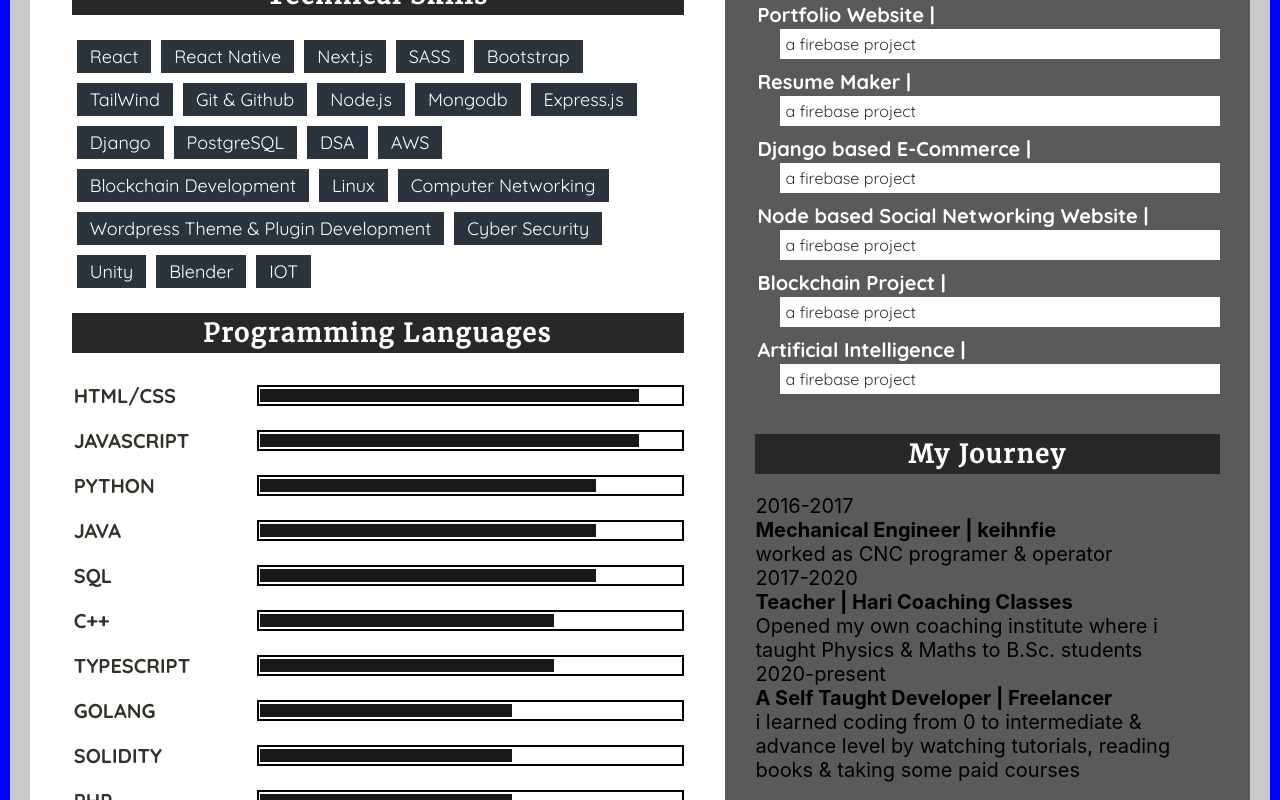
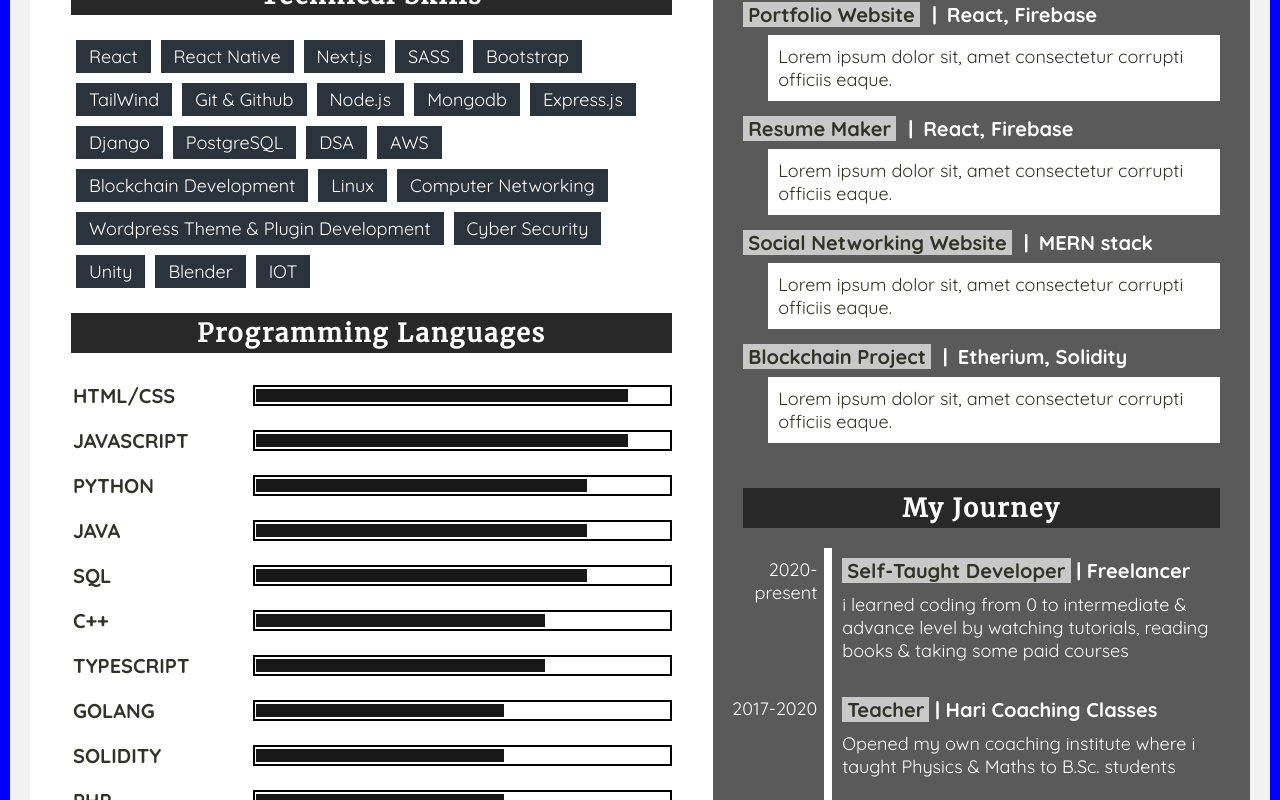
Before and after one commit to harijoshi12/my-portfolio, a React (Create React App) app: page /my-resume in a window 1280 px wide. Shown: the part 600-1400 px from the top of the page. Built offline with nearby package versions, Linux system fonts and the light colour scheme.

Commit message:
almost all set

```diff
--- a/src/pages/myResume/MyResumePage.module.css
+++ b/src/pages/myResume/MyResumePage.module.css
@@ -50,14 +50,14 @@
       -ms-flex-pack: center;
           justify-content: center;
   padding: 20px;
-  background-color: #c9c9c9;
+  background-color: #f2f2f2;
   width: 1260px;
   height: 1782px;
 }
 
 #myResumePage .myResume .left {
   background-color: white;
-  width: 57%;
+  width: 56%;
 }
 
 #myResumePage .myResume .left .personalInfo {
@@ -147,8 +147,9 @@
 
 #myResumePage .myResume .left .personalInfo .imgboxOuter .imgboxInner .myinfo .profession {
   color: #f0f0f0;
-  font-size: 27px;
-  font-family: 'Quicksand', sans-serif;
+  font-size: 30px;
+  font-weight: 500;
+  font-family: "Quicksand", sans-serif;
 }
 
 #myResumePage .myResume .left .personalInfo .tagline {
@@ -249,6 +250,7 @@
 #myResumePage .myResume .left .langs .lang .title {
   font-size: 22px;
   font-weight: 700;
+  color: #31332a;
 }
 
 #myResumePage .myResume .left .langs .lang .level {
@@ -265,7 +267,7 @@
 }
 
 #myResumePage .myResume .right {
-  width: 43%;
+  width: 44%;
   background-color: #5a5a5a;
 }
 
@@ -290,7 +292,11 @@
 #myResumePage .myResume .right .contactDetails a:hover span:last-child {
   -webkit-transform: translateY(-3px);
           transform: translateY(-3px);
-  color: #9c9cff;
+  color: #2de6fe;
+}
+
+#myResumePage .myResume .right .contactDetails a:hover span:first-child {
+  color: #2de6fe;
 }
 
 #myResumePage .myResume .right .contactDetails a span:first-child {
@@ -308,36 +314,85 @@
 }
 
 #myResumePage .myResume .right .projects .projectItem {
-  margin-bottom: 10px;
+  margin-bottom: 15px;
   font-family: "Quicksand", sans-serif;
 }
 
 #myResumePage .myResume .right .projects .projectItem .title {
   color: white;
   font-size: 20px;
-  margin: 5px 2px;
-  margin-bottom: 2px;
+  margin: 6px 0;
+  margin-bottom: 8px;
   font-weight: 700;
+}
+
+#myResumePage .myResume .right .projects .projectItem .title span {
+  padding: 3px 5px;
+}
+
+#myResumePage .myResume .right .projects .projectItem .title span:first-child {
+  padding: 0 5px;
+  color: #31332a;
+  background-color: #c8c8c8;
+}
+
+#myResumePage .myResume .right .projects .projectItem .title span:nth-child(2) {
+  margin-left: 7px;
 }
 
 #myResumePage .myResume .right .projects .projectItem .desc {
   color: #31332a;
   background-color: white;
-  font-size: 16px;
-  padding: 5px;
+  font-size: 18px;
+  padding: 10px;
   margin-left: 25px;
 }
 
+#myResumePage .myResume .right .myJourney {
+  display: -webkit-box;
+  display: -ms-flexbox;
+  display: flex;
+  -webkit-box-orient: vertical;
+  -webkit-box-direction: normal;
+      -ms-flex-direction: column;
+          flex-direction: column;
+  -webkit-box-align: end;
+      -ms-flex-align: end;
+          align-items: flex-end;
+}
+
+#myResumePage .myResume .right .myJourney .myJourneyItem {
+  position: relative;
+  width: 83%;
+  border-left: 8px solid white;
+  color: white;
+  padding: 10px;
+  padding-bottom: 25px;
+  font-family: "Quicksand", sans-serif;
+}
+
 #myResumePage .myResume .right .myJourney .myJourneyItem .time {
-  font-size: 20px;
+  font-size: 18px;
+  position: absolute;
+  left: -115px;
+  width: 100px;
+  text-align: right;
 }
 
 #myResumePage .myResume .right .myJourney .myJourneyItem .title {
   font-size: 20px;
+  font-weight: 700;
+  margin-bottom: 10px;
+}
+
+#myResumePage .myResume .right .myJourney .myJourneyItem .title span:first-child {
+  color: #31332a;
+  padding: 0 5px;
+  background-color: #c8c8c8;
 }
 
 #myResumePage .myResume .right .myJourney .myJourneyItem .desc {
-  font-size: 20px;
+  font-size: 18px;
 }
 
 #myResumePage .myResume .right .interests .interest {
--- a/src/pages/myResume/components.js
+++ b/src/pages/myResume/components.js
@@ -57,7 +57,7 @@ export const Lang = ({title, level}) => {
 export function ProjectItem({ title,tech, desc }) {
     return (
         <div className={styles.projectItem}>
-            <h2 className={styles.title}><span>{title}</span> | <span>{tech}</span></h2>
+            <h2 className={styles.title}><span>{title}</span><span>|</span><span>{tech}</span></h2>
             <p className={styles.desc}>{desc}</p>
         </div>
     )
@@ -68,7 +68,7 @@ export function MyJourneyItem(props) {
     return (
         <div className={styles.myJourneyItem}>
             <span className={styles.time}>{time}</span>
-            <h1 className={styles.title}><span>{jobTitle}</span> | <span>{companyName}</span></h1>
+            <h1 className={styles.title}><span>{jobTitle}</span>   | <span>{companyName}</span></h1>
             <p className={styles.desc}>{desc}</p>
         </div>
     )
--- a/src/pages/myResume/data.js
+++ b/src/pages/myResume/data.js
@@ -34,7 +34,7 @@ export const contactDetails =[
     {
         id: 5,
         icon: <FaGithub/>,
-        info: "https://github.com/harijoshi12",
+        info: "github.com/harijoshi12",
         link: "https://github.com/harijoshi12"
     },
     {
@@ -206,42 +206,54 @@ export const projectData = [
     {
         id: 1,
         title: "Portfolio Website",
-        desc: "a firebase project"
+        tech: "React, Firebase",
+        desc: "Lorem ipsum dolor sit, amet consectetur  corrupti officiis eaque."
     },
     {
         id: 2,
         title: "Resume Maker",
-        desc: "a firebase project"
+        tech: "React, Firebase",
+        desc: "Lorem ipsum dolor sit, amet consectetur  corrupti officiis eaque."
     },
-    {
-        id: 3,
-        title: "Django based E-Commerce",
-        desc: "a firebase project"
-    },
+    // {
+    //     id: 3,
+    //     title: "E-Commerce",
+    //     tech: "React, Django, PostgreSQL",
+    //     desc: "Lorem ipsum dolor sit, amet consectetur  corrupti officiis eaque."
+    // },
     {
         id: 4,
-        title: "Node based Social Networking Website",
-        desc: "a firebase project"
+        title: "Social Networking Website",
+        tech: "MERN stack",
+        desc: "Lorem ipsum dolor sit, amet consectetur  corrupti officiis eaque."
     },
     {
         id: 5,
         title: "Blockchain Project",
-        desc: "a firebase project"
+        tech: "Etherium, Solidity",
+        desc: "Lorem ipsum dolor sit, amet consectetur  corrupti officiis eaque."
     },
-    {
-        id: 6,
-        title: "Artificial Intelligence",
-        desc: "a firebase project"
-    }
+    // {
+    //     id: 6,
+    //     title: "Artificial Intelligence",
+    //     tech: "Tensorflow",
+    //     desc: "Lorem ipsum dolor sit, amet consectetur  corrupti officiis eaque."
+    // },
+    // {
+    //     id: 7,
+    //     title: "Android App",
+    //     tech: "React Native, Firebase",
+    //     desc: "Lorem ipsum dolor sit, amet consectetur  corrupti officiis eaque."
+    // }
 ]
 
 export const myJourneyData = [
     {
-        id:1,
-        time:"2016-2017",
-        jobTitle: "Mechanical Engineer",
-        companyName: "keihnfie",
-        desc: "worked as CNC programer & operator"
+        id:3,
+        time: "2020-present",
+        jobTitle: "Self-Taught Developer",
+        companyName: "Freelancer",
+        desc: "i learned coding from 0 to intermediate & advance level by watching tutorials, reading books & taking some paid courses"
     },
     {
         id:2,
@@ -251,11 +263,11 @@ export const myJourneyData = [
         desc: "Opened my own coaching institute where i taught Physics & Maths to B.Sc. students"
     },
     {
-        id:3,
-        time: "2020-present",
-        jobTitle: "A Self Taught Developer",
-        companyName: "Freelancer",
-        desc: "i learned coding from 0 to intermediate & advance level by watching tutorials, reading books & taking some paid courses"
+        id:1,
+        time:"2016-2017",
+        jobTitle: "Mechanical Engineer",
+        companyName: "keihnfie",
+        desc: "worked as CNC programer & operator"
     }
 ]
 
```
Also changed, not shown: src/pages/myResume/MyResumePage.module.scss (+53 -15 lines), 1 other file (tests, documents, lock files or other folders).
